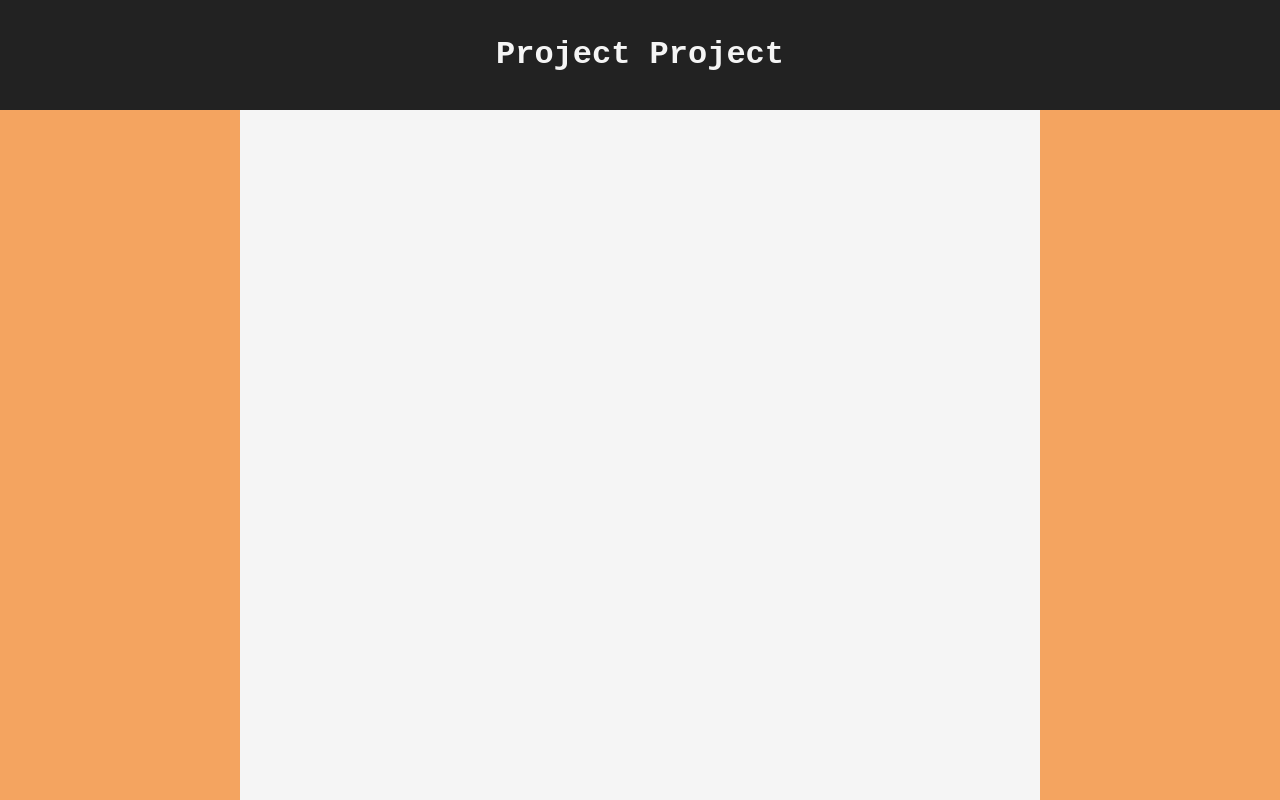
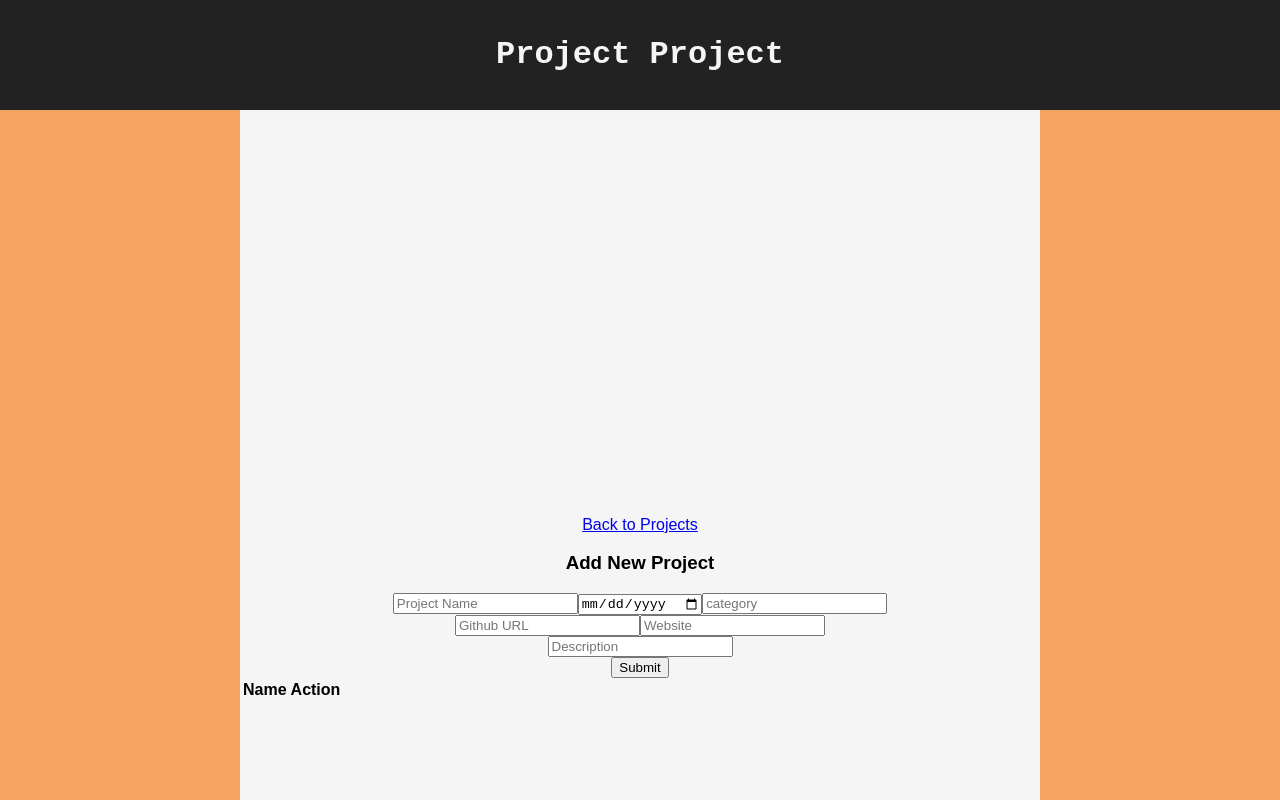
Before and after one commit to RAGSOOK/sagas-portfolio, a React (Create React App) app: page /#/admin in a window 1280 px wide. Shown: the top 800 px of the page. Built offline with nearby package versions, Linux system fonts and the light colour scheme; no server answers.

Commit message:
admin page form set up and ProjectTable appended to the page

```diff
--- a/src/components/Admin/Admin.js
+++ b/src/components/Admin/Admin.js
@@ -1,5 +1,7 @@
 import React, { Component } from 'react';
 import { connect } from 'react-redux';
+import { Link } from 'react-router-dom';
+import ProjectTable from '../ProjectTable/ProjectTable.js';
 
 class Admin extends Component{
 
@@ -12,9 +14,31 @@ class Admin extends Component{
         this.props.dispatch(action);
     }
 
+    handleSubmit(event){
+        event.preventDefault();
+    }
+
     render(){
         return(
             <div>
+                <Link to="/">Back to Projects</Link>
+                <br />
+                <h3>Add New Project</h3>
+                <form onSubmit={this.handleSubmit}>
+                    <input type='text' placeholder='Project Name' />
+                    <input type='date'/>
+                    <input type='text' placeholder='category' />
+                    <br />
+                    <input type='text' placeholder='Github URL' />
+                    <input type='text' placeholder='Website' />
+                    <br />
+                    <input type='text' placeholder='Description' />
+                    <br />
+                    <button type='submit' value='Submit'>Submit</button>
+                </form>
+
+                <ProjectTable />
+
 
             </div>
         );
--- a/src/components/ProjectTable/ProjectTable.js
+++ b/src/components/ProjectTable/ProjectTable.js
@@ -1,10 +1,21 @@
 import React, { Component } from 'react';
+import ProjectRow from './ProjectRow/ProjectRow.js';
 
 class ProjectTable extends Component{
     render(){
         return(
             <div>
-
+                <table>
+                    <thead>
+                        <tr>
+                            <th>Name</th>
+                            <th>Action</th>
+                        </tr>
+                    </thead>
+                    <tbody>
+                        <ProjectRow />
+                    </tbody>
+                </table>
             </div>
         );
     }
--- a/src/index.js
+++ b/src/index.js
@@ -17,6 +17,7 @@ import axios from 'axios';
 function* rootSaga() {
     yield takeEvery('FETCH_TAGS', fetchTags);
     yield takeEvery('FETCH_PROJECTS', fetchProjects);
+    yield takeEvery('SEND_PROJECT', sendProject);
 }
 
 //Gets all tags from server and sends them to tags reducer
@@ -40,6 +41,16 @@ function* fetchProjects(action) {
     } catch (error) {
         console.log(error);
         alert(error);
+    }
+}
+
+function* sendProject(action) {
+    try{
+        yield axios.post('/projects', action.payload);
+        const nextAction = { type: 'FETCH_PROJECTS' };
+        yield put(nextAction);
+    } catch (error) {
+        console.log('There is error in POST', error);
     }
 }
 
```
